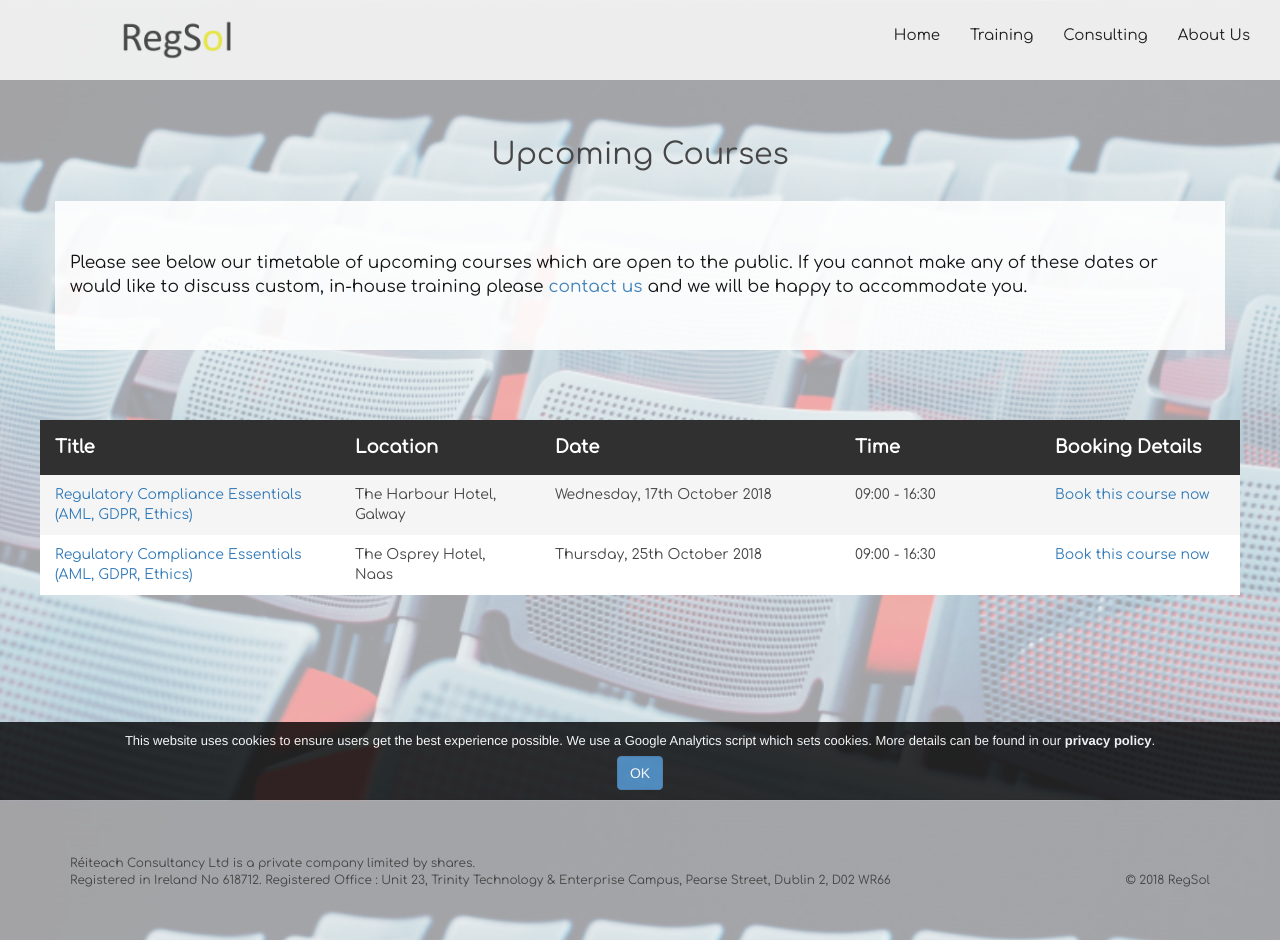
After one commit to marksdel/regsol-web, a PHP site: page /public-training-schedule.php in a window 1280 px wide. The commit adds this page. Run offline with PHP 8.4, Linux system fonts and the light colour scheme.

Commit message:
Various updates

```diff
--- a/css/main.css
+++ b/css/main.css
@@ -67,6 +67,24 @@
 	width: 100%;
 }
 
+.public-training{
+	background-image: url("../images/chairs	.png");
+	background-repeat: no-repeat;
+	background-attachment: fixed;
+    background-size: 100% 100%;
+	width: 100%;
+
+
+}
+
+.white-insert{
+	background-color:white;
+	opacity: 0.9;
+	font-size: 17px;
+	color: black;
+	margin-top: 0px;
+}
+
 .grey-insert{
 	background-color:#D3D3D3;
 	opacity: 0.9;
@@ -91,9 +109,53 @@
 
 }
 
+
+.blog-item {
+border-top: 1px solid gray;
+border-bottom: 1px solid gray;
+padding: 2px;
+
+
+}
+
 .consulting-body{
 	font-size: 18px;
 }
+
+
+.public-training-body{
+	background-color:#D3D3D3;
+}
+
+.title-row {
+	font-weight: bold;
+	font-size: 18px;
+	background-color: #303030;
+	color: white;
+	margin-left: -15px;
+	margin-right: -15px;
+	padding-top: 15px;
+	padding-bottom: 15px;
+}
+
+.table-even-row{
+	background-color: #F5F5F5;
+    margin-left: -15px;
+	margin-right: -15px;
+	padding-top: 10px;
+	padding-bottom: 10px;
+}
+
+.table-odd-row{
+	background-color: white;
+	margin-left: -15px;
+	margin-right: -15px;
+	padding-top: 10px;
+	padding-bottom: 10px;
+}
+
+
+
 .gdpr-answer{
 	background-color: #D3D3D3;
 	border: 1px solid black;
--- a/footer.php
+++ b/footer.php
@@ -1,6 +1,7 @@
 		<div class="container footer">
 			<div class="col-sm-9 col-sm-9 centered-column">
-				Réiteach Consultancy Ltd is a private company limited by shares. <br>Registered in Ireland No 618712. Registered Office : Harvest, 40A St. John's Drive, D22 ET97
+				Réiteach Consultancy Ltd is a private company limited by shares. <br>Registered in Ireland No 618712. Registered Office : Unit 23, Trinity Technology & Enterprise Campus, Pearse Street, Dublin 2, D02 WR66
+
 			</div>
 			<div class="col-sm-3 col-sm-3 text-right">
 				<br>&copy; 2018 RegSol
--- a/js/gtag.js
+++ b/js/gtag.js
@@ -1,9 +1 @@
-<!-- Global site tag (gtag.js) - Google Analytics -->
-<script async src="https://www.googletagmanager.com/gtag/js?id=UA-119585537-1"></script>
-<script>
-  window.dataLayer = window.dataLayer || [];
-  function gtag(){dataLayer.push(arguments);}
-  gtag('js', new Date());
-
-  gtag('config', 'UA-119585537-1');
-</script>
+<!-- Replace with prod gtag.prod.js for production -->
--- a/menu.php
+++ b/menu.php
@@ -20,6 +20,10 @@
 					</div>
 					<div class="dropdown nav navbar-left">
 						<li><a href="training.php">Training</a></li>
+						<div class="dropdown-content">
+							<a href="training.php">Overview</a>
+							<a href="public-training-schedule.php">Public Courses</a>
+						</div>
 					</div>
 
 					<div class="dropdown nav navbar-left">
--- /dev/null
+++ b/public-training-schedule.php
@@ -0,0 +1,93 @@
+
+<!DOCTYPE html>
+<html class="no-js" lang="en">
+<head>
+	<?php include 'js/gtag.js'; ?>
+    <title>RegSol - Public Training Courses</title>
+	<meta charset="utf-8">
+    <meta http-equiv="X-UA-Compatible" content="IE=edge">
+    <meta name="description" content="Regulatory and compliance solutions for European firms">
+    <meta name="keywords" content="regulatory">
+    <meta name="author" content="DW">
+    <meta name="viewport" content="width=device-width, initial-scale=1, maximum-scale=1">
+    <meta property="og:title" content="RegSol">
+	<meta property="og:description" content="Regulatory and compliance solutions for European firms">
+
+    <?php include 'header-common.php';?>
+
+
+
+</head>
+<body class="public-training">
+    <div id="loading-screen" class="centered-column">
+        <div class="spinner centered-column">
+            <div class="loader"></div>
+        </div>
+    </div>
+
+    <!-- NAVBAR -->
+    <?php include 'menu.php';?>
+
+	<!-- SECTION -->
+	<section id="Schedule"" >
+		<script>
+            $('#first-splash-image').on('load', function() {
+                $('#loading-screen').addClass('loading-slide-up');
+            });
+            setTimeout(function() {
+                $('#loading-screen').addClass('loading-slide-up');
+            }, 500)
+        </script>
+		<div class="centered-column">
+			<p>&nbsp;</p>
+			<p>&nbsp;</p>
+		</div>
+		<h2> Upcoming Courses</h2>
+		<div class="container white-insert">
+			<div class="col-sm-12 text-left">
+				Please see below our timetable of upcoming courses which are open to the public. If you cannot make any of these dates or would like to discuss custom, in-house training please <a href="about.php#contact">contact us</a> and we will be happy to accommodate you.
+			</div>
+		</div>
+		<br>
+
+		<div class="container" >
+			<div class="row title-row">
+				<div class="col-sm-3 text-left ">Title</div>
+				<div class="col-sm-2 text-left ">Location</div>
+				<div class="col-sm-3 text-left ">Date</div>
+				<div class="col-sm-2 text-left ">Time</div>
+				<div class="col-sm-2 text-left ">Booking Details</div>
+			</div>
+			<div class="row table-even-row">
+				<div class="col-sm-3 text-left "><a href="http://regulatory-compliance-essentials-regsol-galway.eventbrite.ie" target="_new">Regulatory Compliance Essentials (AML, GDPR, Ethics)</a></div>
+				<div class="col-sm-2 text-left ">The Harbour Hotel, Galway</div>
+				<div class="col-sm-3 text-left ">Wednesday, 17th October 2018</div>
+				<div class="col-sm-2 text-left ">09:00 - 16:30</div>
+				<div class="col-sm-2 text-left "><a href="http://regulatory-compliance-essentials-regsol-galway.eventbrite.ie" target="_new">Book this course now</a></div>
+			</div>
+			<div class="row table-odd-row">
+				<div class="col-sm-3 text-left "><a href="http://regulatory-compliance-essentials-regsol-naas.eventbrite.ie" target="_new">Regulatory Compliance Essentials (AML, GDPR, Ethics)</a></div>
+				<div class="col-sm-2 text-left ">The Osprey Hotel, Naas</div>
+				<div class="col-sm-3 text-left ">Thursday, 25th October 2018</div>
+				<div class="col-sm-2 text-left ">09:00 - 16:30</div>
+				<div class="col-sm-2 text-left "><a href="http://regulatory-compliance-essentials-regsol-naas.eventbrite.ie" target="_new">Book this course now</a></div>
+			</div>
+
+		</div>
+
+		<br><br><br><br><br><br><br><br>
+
+
+		<?php include 'footer.php';?>
+
+
+	</section>
+
+
+
+
+	<?php include 'resize-menu.php';?>
+
+
+</body>
+</html>
--- a/training.php
+++ b/training.php
@@ -14,7 +14,7 @@
 	<meta property="og:description" content="Regulatory and compliance solutions for European firms">
 
     <?php include 'header-common.php';?>
-
+	<script id="mcjs">!function(c,h,i,m,p){m=c.createElement(h),p=c.getElementsByTagName(h)[0],m.async=1,m.src=i,p.parentNode.insertBefore(m,p)}(document,"script","https://chimpstatic.com/mcjs-connected/js/users/550517faeafaf001b97a16724/e9ca002511238c462b2f1e6f1.js");</script>
 
 </head>
 <body class="training">
@@ -63,7 +63,7 @@
 		<div class="container grey-insert">
 			<div class="col-sm-8 col-sm-8 text-left ">
 				<h3 class="text-left">Instructor-led</h3>
-				Our scheduled training is designed to take place at the times/dates set out in our training timetable. Focusing on those topics that require more in-depth discussion, we have a range of half and full day courses hosted at different locations throughout the year. Attendees have a choice of either attending in-person at one of our training facilities, or online via a live-stream webinar . In both cases, these instructor-led sessions help attendees to focus on the content and ask questions interactively as it is being delivered.
+				Our scheduled training is designed to take place at the times/dates set out in our <a href="public-training-schedule.php">training timetable</a>. Focusing on those topics that require more in-depth discussion, we have a range of half and full day courses hosted at different locations throughout the year. Attendees have a choice of either attending in-person at one of our training facilities, or online via a live-stream webinar . In both cases, these instructor-led sessions help attendees to focus on the content and ask questions interactively as it is being delivered.
 
 			</div>
 			<div class="col-sm-4 col-sm-4 centered-column">
```
Also changed, not shown: about.php (+23 -9 lines), images/chairs.png (added).
